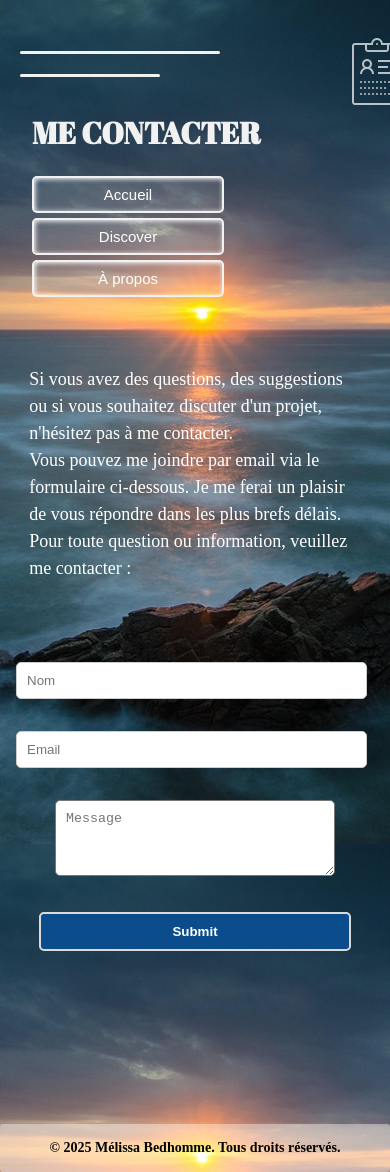
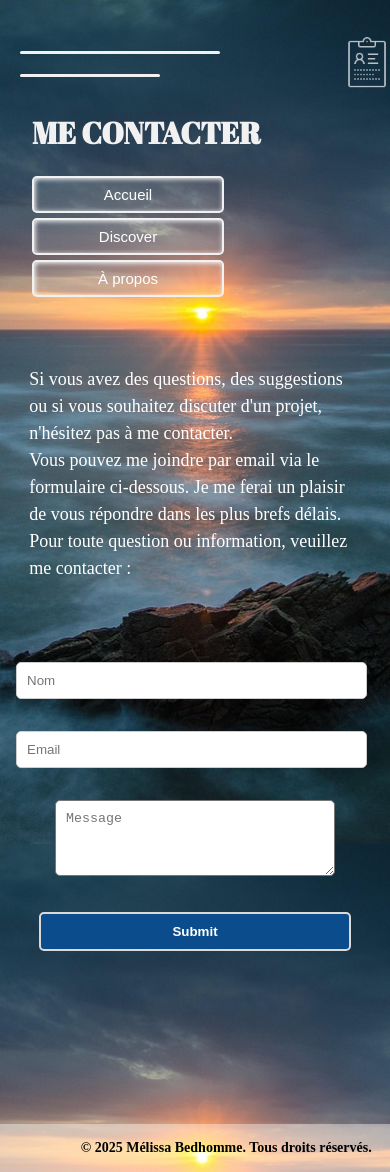
Before and after one commit to M-BEDH/Portfolio, a React (Create React App) app: page /contact in a window 390 px wide. Shown: the top 1172 px of the page. Built offline with nearby package versions, Linux system fonts and the light colour scheme; no server answers.

Commit message:
Correction footer responsive

```diff
--- a/src/App.css
+++ b/src/App.css
@@ -13,8 +13,6 @@
     background-size: cover;/*redimensionne l'image pour couvrir l'intégralité de l'element*/
     overflow-x: hidden;
 }
-
-
 
 .container-first {
     position: absolute;
@@ -84,14 +82,18 @@ h1 span {
     position: absolute;
     right: 5%;
     top: 4%;
-    width: 80px;
-    height: 100px;
     cursor: pointer;
     opacity: 0.7;
+    width: 60px;
+    height: 60px;
 }
 
 .cv a {
     text-decoration: none;
+}
+
+.cv img {
+    width: 60px;
 }
 
 .cv .content {
@@ -147,6 +149,7 @@ h1 span {
 }
 
 footer {
+    width: 100vw;
     position: relative;
     top: 100vh;
     text-align: center;
@@ -241,6 +244,7 @@ span.titreProjet {
 }
 
 .footer-discover {
+    width: 100vw;
     position: relative;
     top: 37vh;
     text-align: center;
@@ -348,6 +352,7 @@ input[type="submit"]:hover {
 }
 
 .footer-contact {
+    width: 100vw;
     position: relative;
     top: 30vh;
     text-align: center;
@@ -377,12 +382,20 @@ article {
 }
 
 .footer_a_propos {
+    width: 100vw;
     margin: 0rem auto;
-    width: max-content;
     background-color: transparent;
 }
 
 
+ footer, .footer-discover, .footer-contact, .footer_a_propos {
+        margin: 10rem auto;
+        padding: 1rem;
+        font-size: 1.1rem;
+        font-weight: bold;
+        background-color: #ffffff65;
+        color: #000;
+    }
 
 /******************************************************** RESPONSIVE *********************************************************/
 @media (width <= 1200px) {
@@ -428,16 +441,7 @@ article {
         margin: 2rem 0 0;
     }
 
-    footer, .footer-discover, .footer-contact, .footer_a_propos {
-        width: 100vw;
-        margin: 10rem auto;
-        padding: 1rem;
-        font-size: 1.1rem;
-        font-weight: bold;
-        background-color: #ffffff65;
-        color: #000;
-        border-radius: 3px;
-    }
+
 }
 
 /*   *******************************************  TABLETTE  *************************************************************/
@@ -558,6 +562,7 @@ article {
     }
 
     footer, .footer-discover, .footer-contact, .footer_a_propos {
+        width: 116vw;
         font-size: 14px;
     }
 
```
